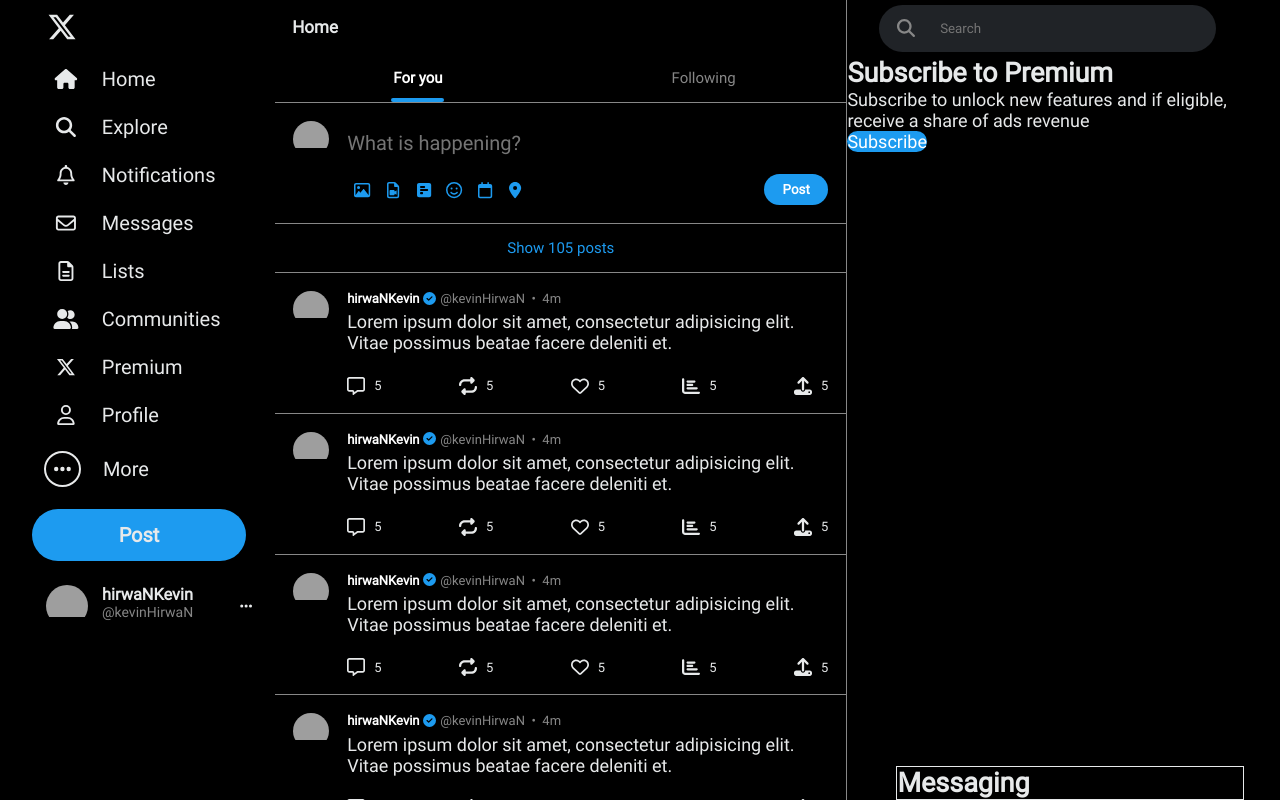
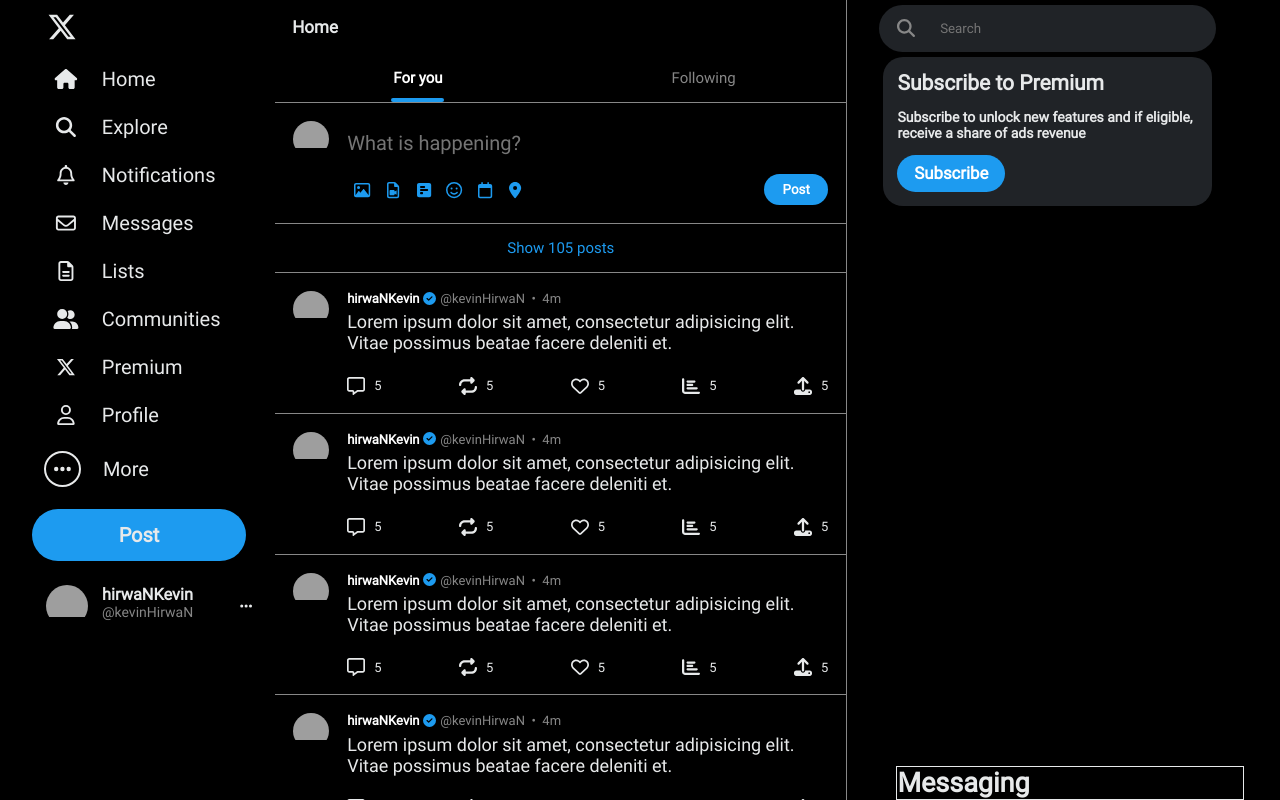
Before and after one commit to hirwaNkevin/twitter-clone-react, a React (Vite) app: page / in a window 1280 px wide. Shown: the top 800 px of the page. Built offline with nearby package versions, Linux system fonts and the light colour scheme; grey boxes are pictures that could not be loaded.

Commit message:
style subscribe-premium div

```diff
--- a/src/css/App.css
+++ b/src/css/App.css
@@ -311,3 +311,23 @@
 #search-form > span > svg {
     color: #878787;
 }
+
+#subscribe-premium {
+    display: flex;
+    flex-flow: column nowrap;
+    align-items: start;
+    justify-content: space-between;
+    gap: 1em;
+    width: 75%;
+    margin: auto;
+    padding: 1em;
+    border-radius: 2rem;
+    background-color: #202327;
+    font-size: 1.4rem;
+    font-weight: bold;
+}
+
+#subscribe-premium > a {
+    font-size: larger;
+    padding: .5em 1em;
+}
```
